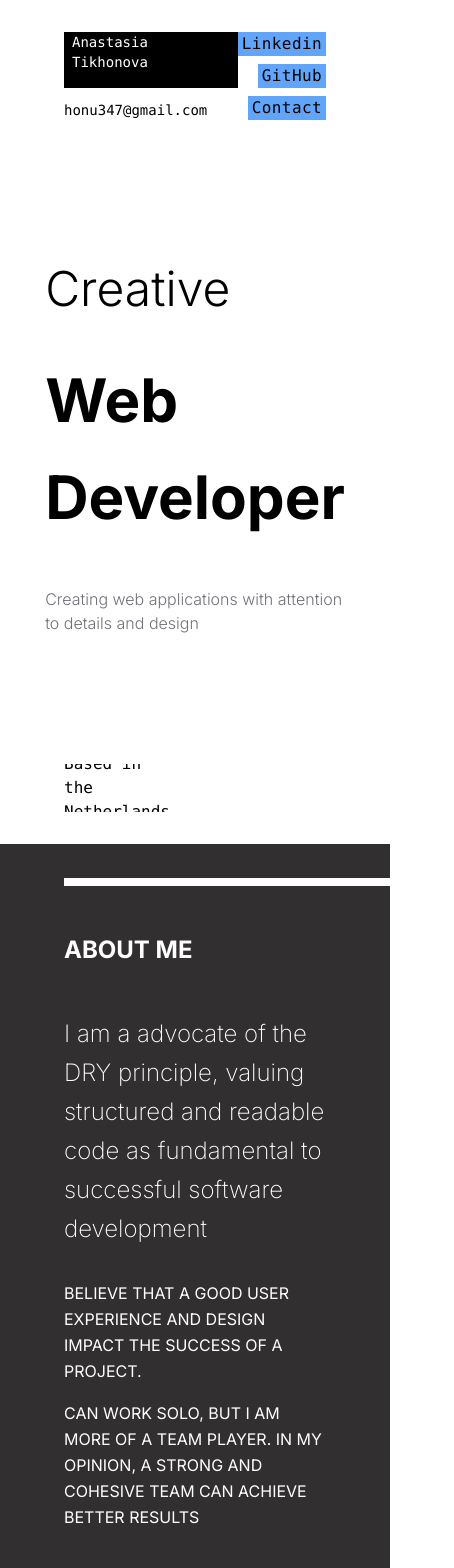
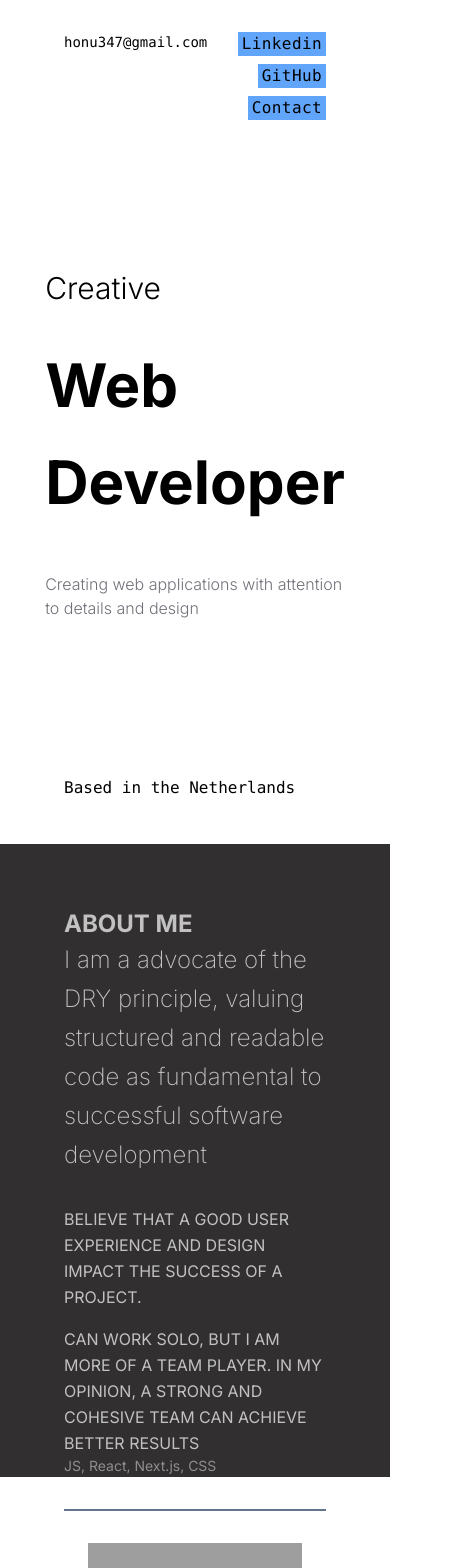
Before and after one commit to iHonu/portfolio, a Next.js app: page / in a window 390 px wide. Shown: the top 1568 px of the page, 454 px wide, since content can reach past the window. Built offline with nearby package versions, Linux system fonts and the light colour scheme; grey boxes are pictures that could not be loaded.

Commit message:
added mobile version

```diff
--- a/src/app/components/about/AboutMe.jsx
+++ b/src/app/components/about/AboutMe.jsx
@@ -1,33 +1,58 @@
+"use client";
 
+import { motion } from "framer-motion";
+import { useScroll, useTransform } from "framer-motion";
+import { useRef } from "react";
 
+export default function About() {
+  const ref = useRef(null);
 
-const skillsFront = ['JavaScript', 'React', 'Next.js', 'TailwindCSS', 'CSS', 'SCSS', 'Framer Motion', 'GSAP', 'Node.js', 'Express', 'MongoDB', 'MySQL']
-const skillsBack = ['MongoDB', 'MySQL', 'Node.js', 'SCSS', 'GSAP', 'Framer Motion', 'Next.js', 'React', 'JavaScript']
-export default function About() {
+  const { scrollYProgress } = useScroll({
+    target: ref,
+    offset: ["start end", "start start"],
+  });
+  const width = useTransform(scrollYProgress, [0, 1], ["0%", "100%"]);
 
   return (
-        <div className=" relative flex flex-col h-screen items-start justify-center gap-12 md:gap-32 px-16 py-8 max-w-[120rem] mx-auto  bg-[#312F2F] text-white">
-            <div className="md:absolute top-0 left-0 w-screen h-2 bg-white"></div>
-            <span className="hover-expand-cursor text-2xl lg:text-3xl font-bold text-start uppercase">About Me</span>
-            <div className="flex flex-col gap-16 ">
+    <div
+      ref={ref}
+      className=" relative flex flex-col h-[75vh] items-start justify-between px-16 py-16 max-w-[120rem] mx-auto  bg-[#312F2F] text-white"
+    >
+
+        {" "}
+        <motion.div
+          style={{ width: width, opacity: scrollYProgress}}
+          className="h-2 bg-white"
+        ></motion.div>
+
+          <motion.span style={{opacity: scrollYProgress}} className="text-2xl lg:text-3xl font-bold text-start uppercase ">
+            About Me
+          </motion.span>
+
+        {/* TEXT */}
         <div className="flex flex-col md:flex-row gap-8 md:gap-16">
           <div className="hover-expand-cursor">
-                    <span className="text-2xl md:text-3xl lg:text-4xl leading-relaxed font-extralight">I am a advocate of the DRY  principle, valuing structured and readable code as fundamental to successful software development</span>
+            <motion.span style={{opacity: scrollYProgress}} className="text-2xl md:text-3xl lg:text-4xl leading-relaxed font-extralight">
+              I am a advocate of the DRY principle, valuing structured and
+              readable code as fundamental to successful software development
+            </motion.span>
           </div>
           <div className="hover-expand-cursor flex flex-col gap-4 md:gap-8 md:text-xl lg:text-2xl leading-relaxed uppercase">
-                    <span  >Believe that a good user experience and design impact the success of a project.</span>
-                    <span>Can work solo, but I am more of a team player. In my opinion, a strong and cohesive team can achieve better results</span>
+            <motion.span style={{opacity: scrollYProgress}}>
+              Believe that a good user experience and design impact the success
+              of a project.
+            </motion.span>
+            <motion.span style={{opacity: scrollYProgress}}>
+              Can work solo, but I am more of a team player. In my opinion, a
+              strong and cohesive team can achieve better results
+            </motion.span>
           </div>
         </div>
-
-
-               <div className="flex flex-col justify-center md:absolute bottom-16 left-16 text-sm">
-
-
+        <div className="flex flex-col justify-center text-sm">
           {/* SKILLS */}
-                        <div >
+          <motion.div style={{opacity: scrollYProgress}}>
             <span className=" opacity-65">JS, React, Next.js, CSS</span>
-                        </div>
+          </motion.div>
           <div>
             <span>Node.js, MySQL, MongoDB, CSS</span>
           </div>
@@ -37,6 +62,5 @@ export default function About() {
         </div>
 
     </div>
-        </div>
-    )
+  );
 }
--- a/src/app/components/hero/Hero.jsx
+++ b/src/app/components/hero/Hero.jsx
@@ -133,7 +133,7 @@ export default function Hero() {
             <motion.span
               whileHover="bg"
               transition={{ staggerChildren: 0.05 }}
-              className="text-5xl bg-white md:text-6xl lg:text-xl xl:text-7xl font-light  leading-relaxed	"
+              className="text-3xl bg-white md:text-6xl lg:text-xl xl:text-7xl font-light  leading-relaxed	"
             >
               {heading1.split("").map((char, i) => (
                 <motion.span key={i} variants={headerAnimation}>
@@ -182,11 +182,11 @@ export default function Hero() {
             animate="slideIn"
             onHoverStart={() => setIsHovered(true)}
             onHoverEnd={() => setIsHovered(false)}
-            className="relative w-1/2 font-mono h-12 overflow-hidden flex items-center"
+            className="relative  font-mono h-12 overflow-hidden flex items-center"
         >
-            <span  className="font-mono">
+            <motion.span whileHover={{x: 2}} className="font-mono">
                 Based in the Netherlands
-            </span>
+            </motion.span>
             <motion.span
                 className="ml-2"
                 variants={emojiVariants}
--- a/src/app/components/hero/Nav.jsx
+++ b/src/app/components/hero/Nav.jsx
@@ -45,7 +45,7 @@ export default function Nav() {
           variants={navVariants}
           initial="hidden"
           animate="visible"
-          className="font-mono text-sm bg-black px-2 pb-4 text-white "
+          className="font-mono text-sm hidden md:inline-block pb-4 "
         >
           Anastasia Tikhonova
         </motion.span>
```
Also changed, not shown: 1 other file (tests, documents, lock files or other folders). Lines whose indentation alone changed are shown as unchanged.
